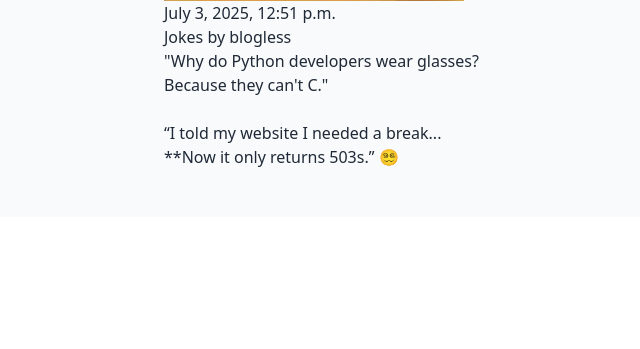
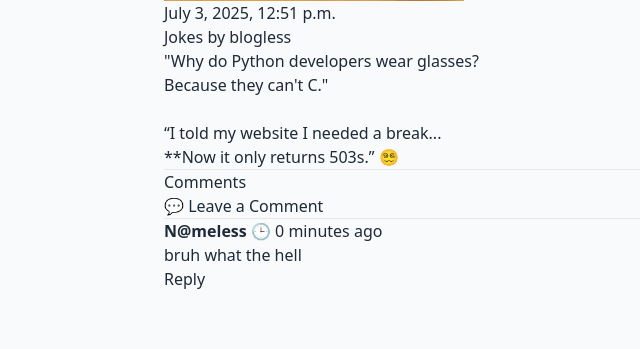
Before and after one commit to sonya-ghale/django, a Django app: page /post/15/ in a window 1280 px wide. Shown: the part 587-936 px from the top of the page, without its empty margins (68-708 px from the left). Before the commit the page ends 754 px from the top, so only its background shows below. Run offline with Django 5.2, Linux system fonts and the light colour scheme; a user stored in the database is signed in; data comes from the database, SQL or seed files in the repository; both versions use the stored data as it was after the commit; some libraries are stand-ins or nearby versions.

Commit message:
`Added comment functionality to blog application`

```diff
--- a/blog/forms.py
+++ b/blog/forms.py
@@ -1,6 +1,7 @@
 from django import forms
 
 from .models import Post
+from .models import Comment
 
 from django.contrib.auth.models import User
 from django.contrib.auth.forms import UserCreationForm
@@ -25,3 +26,8 @@ class RegisterForm(UserCreationForm):
 class CustomLoginForm(forms.Form):
     username = forms.CharField(max_length=150)
     password = forms.CharField(widget=forms.PasswordInput)
+
+class CommentForm(forms.ModelForm):
+    class Meta:
+        model = Comment
+        fields = ['text']
--- a/blog/models.py
+++ b/blog/models.py
@@ -2,6 +2,8 @@ from django.db import models
 from django.conf import settings
 from django.utils import timezone
 from django.utils.translation import gettext_lazy as _  # Optional, for translation
+
+from django.contrib.auth.models import User
 
 class Post(models.Model):
     author = models.ForeignKey(settings.AUTH_USER_MODEL, on_delete=models.CASCADE)
@@ -17,3 +19,17 @@ class Post(models.Model):
 
     def __str__(self):
         return self.title
+
+
+class Comment(models.Model):
+    post = models.ForeignKey('Post', on_delete=models.CASCADE, related_name='comments')
+    author = models.ForeignKey(User, on_delete=models.CASCADE)
+    parent = models.ForeignKey('self', null=True, blank=True, on_delete=models.CASCADE, related_name='replies')
+    text = models.TextField()
+    created_at = models.DateTimeField(auto_now_add=True)
+
+    class Meta:
+        ordering = ['created_at']
+
+    def __str__(self):
+        return f"{self.author.username} - {self.text[:30]}"
--- a/blog/templates/blog/home.html
+++ b/blog/templates/blog/home.html
@@ -33,12 +33,6 @@
     By {{ post.author }} on {{ post.published_date|date:"F d, Y" }}
   </p>
   <p>{{ post.body|truncatewords:30 }}</p>
-
-  <div>
-    <button class="p-2 bg-gray-100 mt-2 rounded-md hover:bg-gray-200">
-      Comment
-    </button>
-  </div>
 </div>
 {% empty %}
 <p>No posts yet. Stay tuned!</p>
--- a/blog/templates/blog/post_detail.html
+++ b/blog/templates/blog/post_detail.html
@@ -1,4 +1,94 @@
-{% extends 'blog/base.html' %} {% block content %}
+{% extends 'blog/base.html' %}
+
+{% block content %}
+<article class="post">
+  <aside class="actions">
+    {% if user.is_authenticated %}
+      <a class="btn btn-secondary" href="{% url 'post_edit' pk=post.pk %}">
+        {% include './icons/pencil-fill.svg' %}
+      </a>
+    {% endif %}
+  </aside>
+
+  <form method="post" action="{% url 'post_delete' pk=post.pk %}" style="display: inline">
+    {% csrf_token %}
+    <button type="submit" class="btn btn-danger">Delete</button>
+  </form>
+
+  {% if post.image %}
+    <img src="{{ post.image.url }}" alt="Post image" class="img-fluid" style="max-width: 300px" />
+  {% endif %}
+
+  {% if post.published_date %}
+    <time class="date"> {{ post.published_date }} </time>
+  {% endif %}
+
+  <h2>{{ post.title }}</h2>
+  <p>{{ post.text|linebreaksbr }}</p>
+</article>
+
+<!-- 👇 COMMENT SECTION START -->
+<hr>
+<h3>Comments</h3>
+
+<button id="show-comment-form">💬 Leave a Comment</button>
+
+<div id="comment-form" style="display:none;">
+  <form method="post">
+    {% csrf_token %}
+    {{ form.as_p }}
+    <button type="submit">Post</button>
+  </form>
+</div>
+
+<hr>
+
+{% for comment in comments %}
+  <div style="margin-bottom: 10px;">
+    <strong>{{ comment.author.username }}</strong> 🕒 {{ comment.created_at|timesince }} ago
+    <p>{{ comment.text|linebreaksbr }}</p>
+
+    <a href="#" class="reply-btn" data-id="{{ comment.id }}">Reply</a>
+
+    <!-- Reply Form (hidden) -->
+    <form method="post" class="reply-form" data-id="{{ comment.id }}" style="display:none; margin-left: 20px;">
+      {% csrf_token %}
+      <textarea name="text" rows="2" placeholder="Reply..."></textarea>
+      <input type="hidden" name="parent_id" value="{{ comment.id }}">
+      <button type="submit">Reply</button>
+    </form>
+
+    <!-- Nested Replies -->
+    {% for reply in comment.replies.all %}
+      <div style="margin-left: 30px; border-left: 1px solid #ddd; padding-left: 10px;">
+        <strong>{{ reply.author.username }}</strong> 🕒 {{ reply.created_at|timesince }} ago
+        <p>{{ reply.text|linebreaksbr }}</p>
+      </div>
+    {% endfor %}
+  </div>
+{% endfor %}
+<!-- 👆 COMMENT SECTION END -->
+
+<!-- Add this script for toggle -->
+<script>
+document.getElementById("show-comment-form").addEventListener("click", () => {
+  const form = document.getElementById("comment-form");
+  form.style.display = form.style.display === "none" ? "block" : "none";
+});
+
+document.querySelectorAll(".reply-btn").forEach(button => {
+  button.addEventListener("click", (e) => {
+    e.preventDefault();
+    const id = button.dataset.id;
+    const form = document.querySelector(`.reply-form[data-id="${id}"]`);
+    form.style.display = form.style.display === "none" ? "block" : "none";
+  });
+});
+</script>
+{% endblock %}
+
+
+{% comment %} {% extends 'blog/base.html' %} {% block content %}
 <article class="post">
   <aside class="actions">
     {% if user.is_authenticated %}
--- a/blog/views.py
+++ b/blog/views.py
@@ -20,6 +20,9 @@ from django.shortcuts import render, redirect
 from django.http import HttpResponseForbidden
 from .models import Post
 from .forms import PostForm
+
+from .forms import CommentForm
+from .models import Comment
 
 def chrome_devtools_json(request):
     return JsonResponse({})
@@ -65,9 +68,33 @@ def post_list(request):
     posts = Post.objects.filter(published_date__lte=timezone.now()).order_by('published_date')
     return render(request, 'blog/post_list.html', {'posts': posts})
 
+# def post_detail(request, pk):
+#     post = get_object_or_404(Post, pk=pk)
+#     return render(request, 'blog/post_detail.html', {'post': post})
+
+@login_required
 def post_detail(request, pk):
     post = get_object_or_404(Post, pk=pk)
-    return render(request, 'blog/post_detail.html', {'post': post})
+    comments = post.comments.filter(parent__isnull=True)  # only top-level comments
+    form = CommentForm()
+
+    if request.method == "POST":
+        form = CommentForm(request.POST)
+        if form.is_valid():
+            comment = form.save(commit=False)
+            comment.post = post
+            comment.author = request.user
+            parent_id = request.POST.get('parent_id')
+            if parent_id:
+                comment.parent = Comment.objects.get(id=parent_id)
+            comment.save()
+            return redirect('post_detail', pk=pk)
+
+    return render(request, 'blog/post_detail.html', {
+        'post': post,
+        'form': form,
+        'comments': comments,
+    })
 
 
 # @login_required
```
Also changed, not shown: blog/migrations/0003_alter_post_title_comment.py (added), db.sqlite3.
